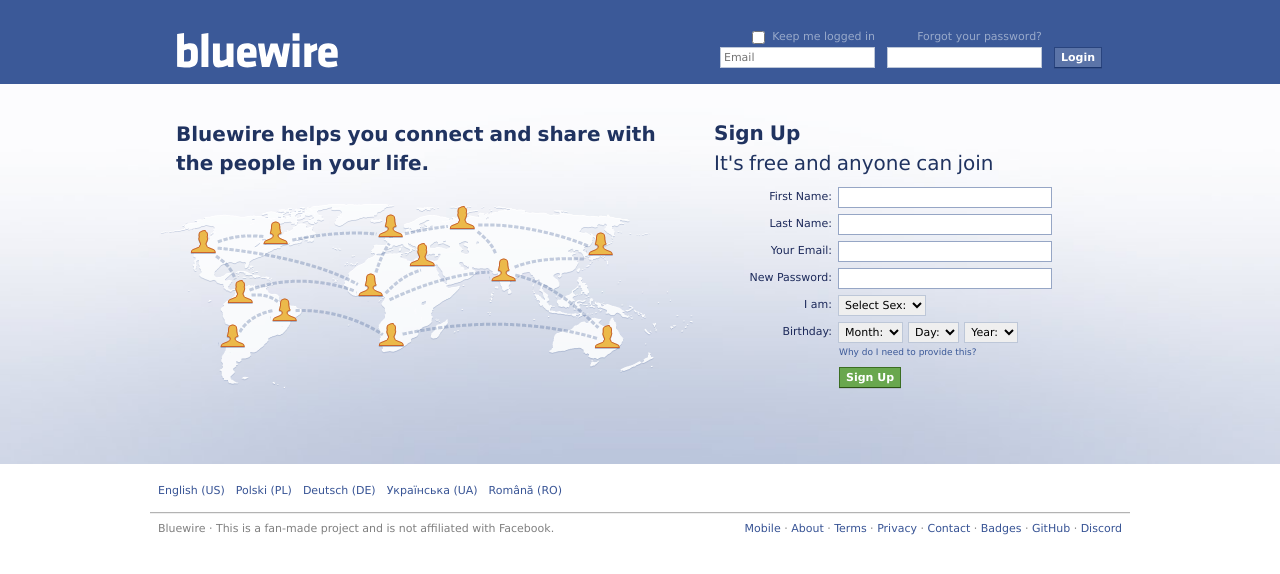
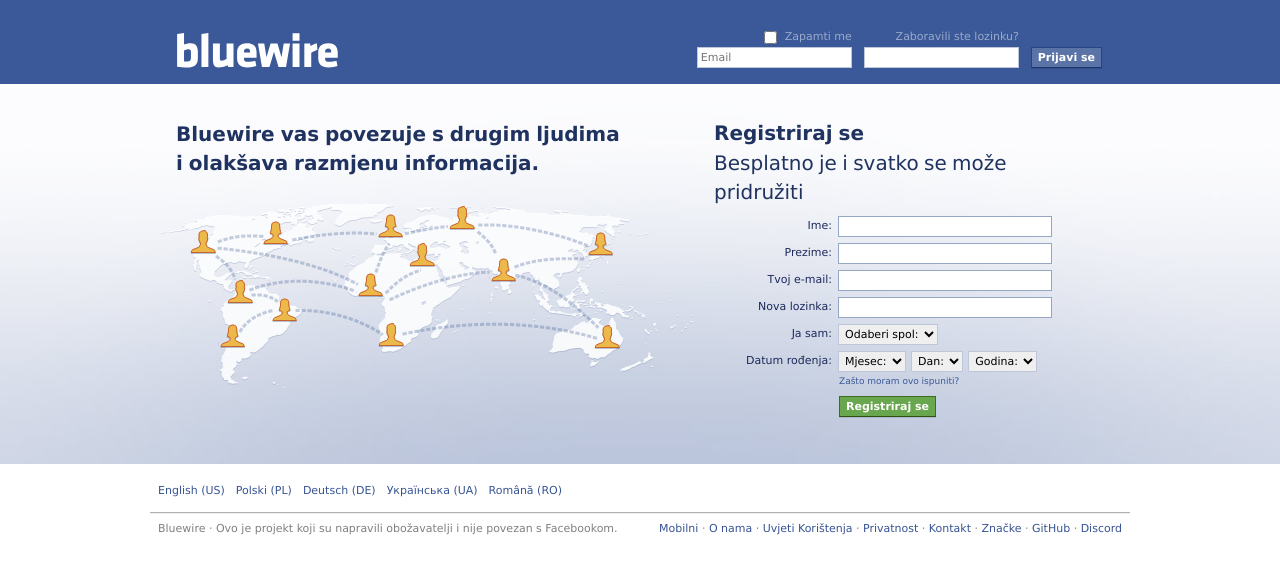
Before and after one commit to Bluewire-OSS/templates, a Flask app: page / in a window 1280 px wide. Shown: the top 574 px of the page. Run offline with Flask 3, Linux system fonts and the light colour scheme.

Commit message:
rvatska rahhh

```diff
--- a/templates/index.html
+++ b/templates/index.html
@@ -5,7 +5,7 @@
     <meta name="viewport" content="width=device-width, initial-scale=1.0">
     <link rel="icon" type="image/x-icon" href="{{ url_for('static', filename='bluewire-favicon.png') }}">
     <link rel="stylesheet" href="{{ url_for('static', filename='styles.css') }}">
-    <title>Welcome to Bluewire</title>
+    <title>Dobrodošli u Bluewire</title>
 </head>
 <body>
     <div class="menubar">
@@ -16,23 +16,23 @@
                     <tr>
                         <td class="login-form-label-field login-form-label-remember">
                             <input type="checkbox" class="input-checkbox" value="1" id="persistent" name="persistent" tabindex="3">
-                            <label id="label-persistent" for="persistent">Keep me logged in</label>
+                            <label id="label-persistent" for="persistent">Zapamti me</label>
                         </td>
                         <td class="login-form-label-field">
-                            <a href="/reset_password">Forgot your password?</a>
+                            <a href="/reset_password">Zaboravili ste lozinku?</a>
                         </td>
                         <td class="login-form-last-field login-form-label-field"></td>
                     </tr>
                     <tr>
                         <td>
-                            <input type="text" class="input-text" title="Email" placeholder="Email" id="email" name="email" tabindex="1">
+                            <input type="text" class="input-text" title="E-mail" placeholder="Email" id="email" name="email" tabindex="1">
                         </td>
                         <td>
                             <input type="password" class="input-password" id="pass" name="pass" value="" tabindex="2">
                         </td>
                         <td class="login-form-last-field">
                             <div class="inner">
-                                <button class="login-button">Login</button>
+                                <button class="login-button">Prijavi se</button>
                             </div>
                         </td>
                     </tr>
@@ -43,20 +43,20 @@
     <div class="content">
         <div class="content-area">
             <div class="content-left">
-                <h3 class="content-header">Bluewire helps you connect and share with<br>the people in your life.</h3>
+                <h3 class="content-header">Bluewire vas povezuje s drugim ljudima <br>i olakšava razmjenu informacija.</h3>
                 <div class="content-map"></div>
             </div>
             <div class="content-right">
                 <div class="sign-up-header">
-                    <div class="sign-up-headline">Sign Up</div>
-                    <div class="sign-up-tagline">It's free and anyone can join</div>
+                    <div class="sign-up-headline">Registriraj se</div>
+                    <div class="sign-up-tagline">Besplatno je i svatko se može pridružiti</div>
                 </div>
                 <div id="sign-up-content">
                     <form id="sign-up-form">
                         <table class="sign-up-table">
                             <tbody>
                                 <tr>
-                                    <td class="label"><label for="firstname">First Name:</label></td>
+                                    <td class="label"><label for="firstname">Ime:</label></td>
                                     <td>
                                         <div class="field-container">
                                             <input type="text" class="input-text" id="firstname" name="firstname" value="" required>
@@ -64,7 +64,7 @@
                                     </td>
                                 </tr>
                                 <tr>
-                                    <td class="label"><label for="lastname">Last Name:</label></td>
+                                    <td class="label"><label for="lastname">Prezime:</label></td>
                                     <td>
                                         <div class="field-container">
                                             <input type="text" class="input-text" id="lastname" name="lastname" value="" required>
@@ -72,7 +72,7 @@
                                     </td>
                                 </tr>
                                 <tr>
-                                    <td class="label"><label for="reg-email">Your Email:</label></td>
+                                    <td class="label"><label for="reg-email">Tvoj e-mail:</label></td>
                                     <td>
                                         <div class="field-container">
                                             <input type="email" class="input-text" id="reg-email" name="reg-email" value="" required>
@@ -80,7 +80,7 @@
                                     </td>
                                 </tr>
                                 <tr>
-                                    <td class="label"><label for="reg-passwd">New Password:</label></td>
+                                    <td class="label"><label for="reg-passwd">Nova lozinka:</label></td>
                                     <td>
                                         <div class="field-container">
                                             <input type="password" class="input-password" id="reg-passwd" name="reg-passwd" value="" required>
@@ -88,19 +88,19 @@
                                     </td>
                                 </tr>
                                 <tr>
-                                    <td class="label"><label for="sex">I am:</label></td>
+                                    <td class="label"><label for="sex">Ja sam:</label></td>
                                     <td>
                                         <div class="field-container">
                                             <select class="select" name="sex" id="sex" required>
-                                                <option value="0">Select Sex:</option>
-                                                <option value="1">Female</option>
-                                                <option value="2">Male</option>
+                                                <option value="0">Odaberi spol:</option>
+                                                <option value="1">žensko</option>
+                                                <option value="2">muško</option>
                                             </select>
                                         </div>
                                     </td>
                                 </tr>
                                 <tr>
-                                    <td class="label"><label for="birthday-month">Birthday:</label></td>
+                                    <td class="label"><label for="birthday-month">Datum rođenja:</label></td>
                                     <td>
                                         <div class="field-container">
                                             <select id="birthday-month" name="birthday-month" required>
@@ -119,7 +119,7 @@
                                     <td></td>
                                     <td>
                                         <div id="provide-warning">
-                                            <a href="#" title="Click for more information" rel="dialog">Why do I need to provide this?</a>
+                                            <a href="#" title="Click for more information" rel="dialog">Zašto moram ovo ispuniti?</a>
                                         </div>
                                     </td>
                                 </tr>
@@ -128,7 +128,7 @@
                         <input type="hidden" id="referrer" name="referrer" value="116">
                         <input type="hidden" id="md5pass" name="md5pass" value="">
                         <div class="reg-btn clearfix">
-                            <button type="submit" class="sign-up-button">Sign Up</button>
+                            <button type="submit" class="sign-up-button">Registriraj se</button>
                         </div>
                     </form>
                 </div>
@@ -152,11 +152,11 @@
         <div class="clearfix" id="footer-container">
             <div class="lfloat">
                 <div class="ui-text-subtitle">
-                    <span> Bluewire · This is a fan-made project and is not affiliated with Facebook.</span>
+                    <span> Bluewire · Ovo je projekt koji su napravili obožavatelji i nije povezan s Facebookom.</span>
                 </div>
             </div>
             <div class="ui-text-subtitle rfloat">
-                <a href="#" title="Experience Bluewire on the go.">Mobile</a> · <a href="#" title="About Bluewire">About</a> · <a href="#" title="Bluewire TOS">Terms</a> · <a href="#" title="Bluewire Privacy">Privacy</a> · <a href="#" title="Contact Bluewire">Contact</a> · <a href="" title="Put your Bluewire profile on your website!">Badges</a> · <a href="https://github.com/Bluewire-OSS" title="Bluewire's GitHub">GitHub</a> · <a href="https://discord.gg/EagXk2Pcfd" title="Bluewire's Discord">Discord</a>
+                <a href="#" title="Doživite Bluewire u pokretu.">Mobilni</a> · <a href="#" title="O Bluewireu">O nama</a> · <a href="#" title="Bluewire Uvjeti Korištenja">Uvjeti Korištenja</a> · <a href="#" title="Bluewire Privatnost">Privatnost</a> · <a href="#" title="Kontaktirajte Bluewire">Kontakt</a> · <a href="" title="Postavite svoj Bluewire profil na svoju web stranicu!">Značke</a> · <a href="https://github.com/Bluewire-OSS" title="Bluewireov GitHub">GitHub</a> · <a href="https://discord.gg/EagXk2Pcfd" title="Bluewireov Discord">Discord</a>
             </div>
         </div>
     </div>
@@ -176,22 +176,22 @@
 
     var defaultMonthOption = document.createElement('option');
     defaultMonthOption.value = "";
-    defaultMonthOption.text = "Month:";
+    defaultMonthOption.text = "Mjesec:";
     monthSelect.appendChild(defaultMonthOption);
 
     var defaultDayOption = document.createElement('option');
     defaultDayOption.value = "";
-    defaultDayOption.text = "Day:";
+    defaultDayOption.text = "Dan:";
     daySelect.appendChild(defaultDayOption);
 
     var defaultYearOption = document.createElement('option');
     defaultYearOption.value = "";
-    defaultYearOption.text = "Year:";
+    defaultYearOption.text = "Godina:";
     yearSelect.appendChild(defaultYearOption);
 
     var months = [
-            "Jan", "Feb", "Mar", "Apr", "May", "Jun",
-            "Jul", "Aug", "Sept", "Oct", "Nov", "Dec"
+            "Sij", "Velj", "Ožu", "Tra", "Svi", "Lip",
+            "Srp", "Kol", "Ruj", "Lis", "Stu", "Pro"
     ];
 
     for (var index = 0; index < months.length; index++) {
```
